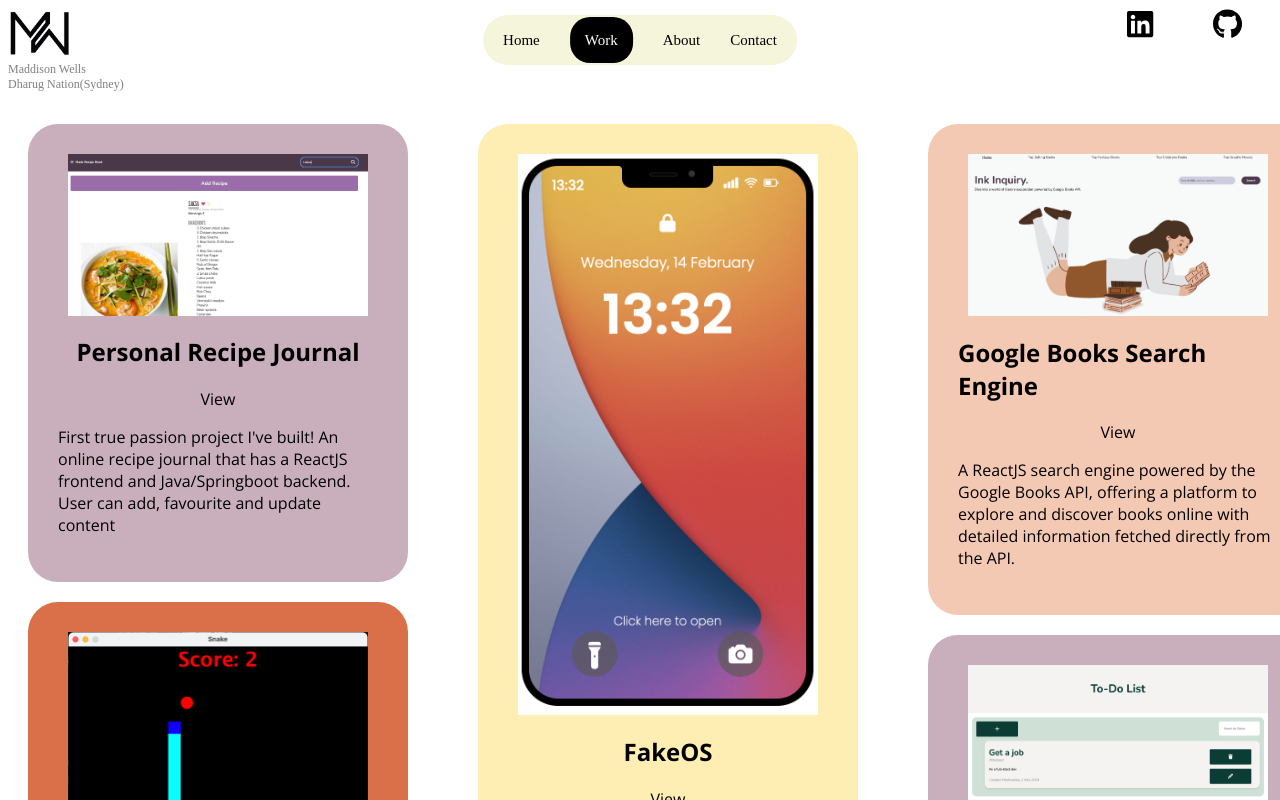
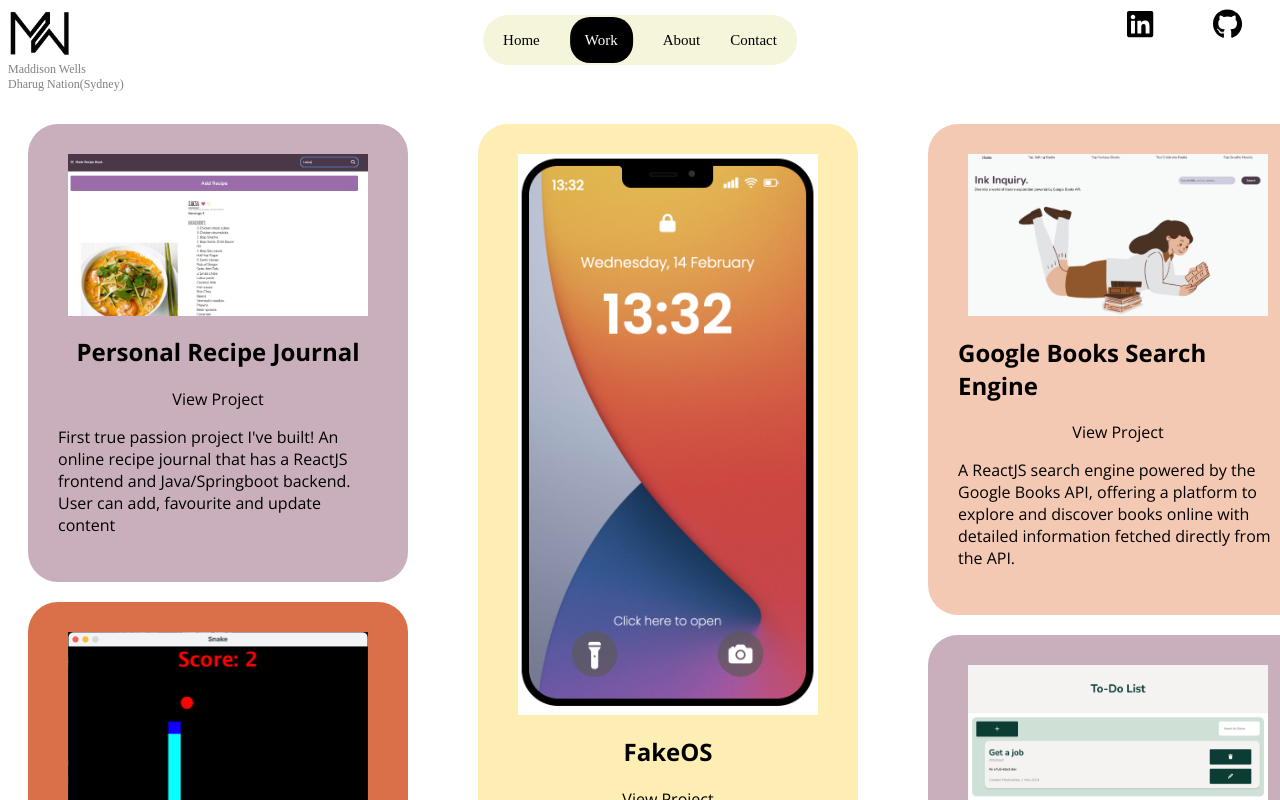
Before and after one commit to maddison-wells/portfolio.new, a React (Vite) app: page /work in a window 1280 px wide. Shown: the top 800 px of the page. Built offline with nearby package versions, Linux system fonts and the light colour scheme.

Commit message:
styling adjustments

```diff
--- a/src/Card/Card.jsx
+++ b/src/Card/Card.jsx
@@ -10,8 +10,8 @@ const Card = ({ title, img, link, description, backgroundColor }) => {
     <div className={styles.card} style={cardStyle}>
       <img className={styles.card__img} src={img} alt={title} />
       <h2>{title}</h2>
-      <a className={styles.card__link} href={link}>
-        View
+      <a className={styles.card__link} href={link} target="_blank">
+        View Project
       </a>
       <p>{description}</p>
     </div>
--- a/src/Card/Card.module.scss
+++ b/src/Card/Card.module.scss
@@ -21,6 +21,10 @@
     text-decoration: none;
     color: black;
   }
+
+  &__link:hover {
+    font-weight: bold;
+  }
 }
 
 @media screen and (max-width: 1154px) {
```
